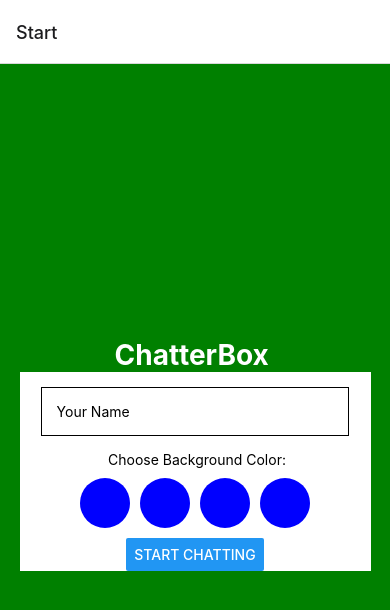
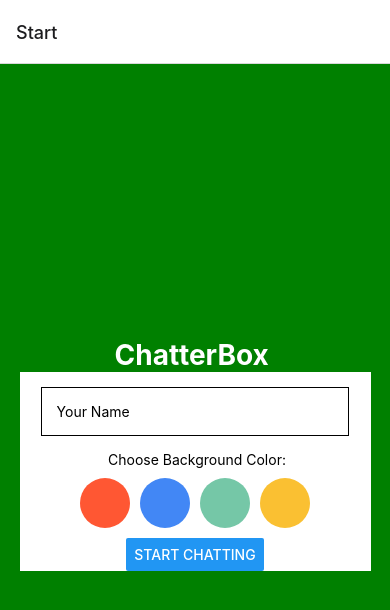
Before and after one commit to stivi00/chat-app, a React Native app: screen /Start in a window 390 px wide. Shown: the top 610 px of the page. Built offline with nearby package versions, Linux system fonts and the light colour scheme.

Commit message:
navigation between components implemented and passing parameters

```diff
--- a/App.js
+++ b/App.js
@@ -1,6 +1,6 @@
 // import the screens
 import Start from './components/Start.js';
-// import Chat from './components/Chat.js';
+import Chat from './components/Chat.js';
 
 // import react Navigation
 import { NavigationContainer } from '@react-navigation/native';
@@ -14,8 +14,7 @@ const App = () => {
         <NavigationContainer>
             <Stack.Navigator initialRouteName='Start'>
                 <Stack.Screen name='Start' component={Start} />
-                {/* <Start /> */}
-                {/* <Stack.Screen name='Chat' component={Chat} /> */}
+                <Stack.Screen name='Chat' component={Chat} />
             </Stack.Navigator>
         </NavigationContainer>
     );
--- a/components/Chat.js
+++ b/components/Chat.js
@@ -0,0 +1,26 @@
+import { StyleSheet, View, Text } from 'react-native';
+
+const Chat = ({ route, navigation }) => {
+    const color = route.params.color;
+    // const name = route.params.name;
+
+    // useEffect(() => {
+    //     navigation.setOptions({ title: name });
+    // }, []);
+
+    return (
+        <View style={[styles.container, { backgroundColor: color }]}>
+            <Text>Chat component</Text>
+        </View>
+    );
+};
+
+const styles = StyleSheet.create({
+    container: {
+        flex: 1,
+        justifyContent: 'center',
+        alignItems: 'center',
+    },
+});
+
+export default Chat;
--- a/components/Start.js
+++ b/components/Start.js
@@ -1,4 +1,5 @@
 import { useState } from 'react';
+import Chat from './Chat';
 import {
     StyleSheet,
     View,
@@ -9,8 +10,8 @@ import {
 } from 'react-native';
 
 const Start = ({ navigation }) => {
-    const [name, setName] = useState('');
-
+    const [username, setUsername] = useState('');
+    const [background, setBackground] = useState('#fff');
     const colors = ['#FF5733', '#4287f5', '#75C7A7', '#FAC032'];
 
     return (
@@ -19,20 +20,34 @@ const Start = ({ navigation }) => {
             <View style={styles.startModal}>
                 <TextInput
                     style={styles.textInput}
-                    value={name}
-                    onChangeText={setName}
+                    value={username}
+                    onChangeText={(val) => setUsername(val)}
                     placeholder='Your Name'
                 />
                 <Text> Choose Background Color:</Text>
                 <View style={styles.buttonsArea}>
-                    <TouchableOpacity style={styles.chooseColorButton} />
-                    <TouchableOpacity style={styles.chooseColorButton} />
-                    <TouchableOpacity style={styles.chooseColorButton} />
-                    <TouchableOpacity style={styles.chooseColorButton} />
+                    {colors.map((color, index) => (
+                        <TouchableOpacity
+                            key={index}
+                            style={[
+                                styles.chooseColorButton,
+                                { backgroundColor: color },
+                                styles.selected,
+                                background === color && styles.selected,
+                            ]}
+                            onPress={() => setBackground(color)}
+                        />
+                    ))}
                 </View>
                 <Button
                     title='Start Chatting'
-                    onPress={() => navigation.navigate('Chat')}
+                    // onPress={() => navigation.navigate('Chat')}
+                    onPress={() =>
+                        navigation.navigate('Chat', {
+                            name: username,
+                            color: background,
+                        })
+                    }
                 />
             </View>
         </View>
@@ -76,7 +91,6 @@ const styles = StyleSheet.create({
         width: 50,
         height: 50,
         borderRadius: 50 / 2,
-        backgroundColor: 'blue',
     },
 });
 
```
